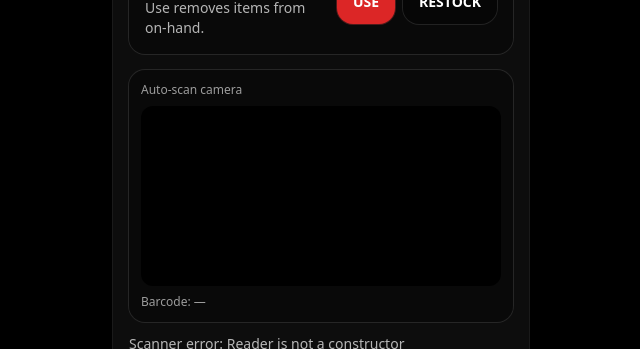
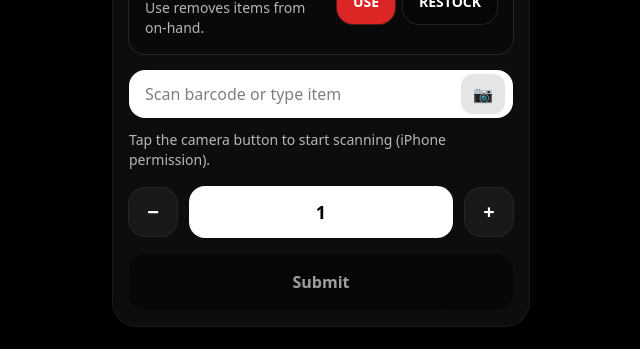
Before and after one commit to ASC-Harrison/nextjs-with-supabase, a Next.js app: page / in a window 1280 px wide. Shown: the part 451-800 px from the top of the page, without its empty margins (319-959 px from the left). Built offline with nearby package versions, Linux system fonts and the light colour scheme; no server answers.

Commit message:
Update page.tsx

```diff
--- a/app/page.tsx
+++ b/app/page.tsx
@@ -18,59 +18,55 @@ export default function Page() {
   const [areas, setAreas] = useState<AreaRow[]>([]);
   const [areaId, setAreaId] = useState<string>("");
 
-  const [barcode, setBarcode] = useState("");
+  const [barcodeOrText, setBarcodeOrText] = useState("");
   const [resolvedItem, setResolvedItem] = useState<ItemRow | null>(null);
+  const [status, setStatus] = useState("");
 
-  const [status, setStatus] = useState<string>("");
-
-  // Add-item modal state
+  // add-item modal
   const [addOpen, setAddOpen] = useState(false);
   const [addName, setAddName] = useState("");
   const [addPar, setAddPar] = useState<number>(0);
 
-  // Camera scanning
+  // scanner
   const videoRef = useRef<HTMLVideoElement | null>(null);
   const readerRef = useRef<BrowserMultiFormatReader | null>(null);
   const lastScanRef = useRef<string>("");
 
-  const modeHelp = useMemo(() => {
-    return mode === "USE" ? "Use removes items from on-hand." : "Restock adds items to on-hand.";
-  }, [mode]);
+  const modeHelp = useMemo(
+    () => (mode === "USE" ? "Use removes items from on-hand." : "Restock adds items to on-hand."),
+    [mode]
+  );
 
-  // Load areas from API
+  // load areas
   useEffect(() => {
     (async () => {
       const res = await fetch("/api/locations");
       const json = await res.json();
-
       if (!json.ok) {
         setStatus(`Area load failed: ${json.error}`);
-        setAreas([]);
-        setAreaId("");
         return;
       }
-
       setAreas(json.locations);
       setAreaId(json.locations?.[0]?.id ?? "");
     })();
   }, []);
 
-  // Start scanner automatically on Transaction tab
+  // auto-start scanner on Transaction tab (iPhone may require user gesture; button also starts it)
   useEffect(() => {
     if (tab !== "Transaction") {
       stopScanner();
       return;
     }
-    startScanner();
+    startScanner().catch(() => {
+      setStatus("Tap the camera button to start scanning (iPhone permission).");
+    });
     return () => stopScanner();
     // eslint-disable-next-line react-hooks/exhaustive-deps
   }, [tab]);
 
   async function startScanner() {
-    try {
     if (!videoRef.current) return;
 
-      // Stop any existing session
     stopScanner();
 
     const mod = await import("@zxing/browser");
@@ -80,29 +76,22 @@ export default function Page() {
 
     setStatus("Scanning…");
 
-      await reader.decodeFromVideoDevice(
-        undefined,
-        videoRef.current,
-        async (result) => {
+    await reader.decodeFromVideoDevice(undefined, videoRef.current, async (result) => {
       if (!result) return;
       const text = result.getText?.() ?? "";
       if (!text) return;
 
-          // prevent rapid duplicate scans
       if (text === lastScanRef.current) return;
       lastScanRef.current = text;
 
-          setBarcode(text);
+      setBarcodeOrText(text);
       await lookupBarcode(text);
-        }
-      );
-    } catch (e: any) {
-      setStatus(`Scanner error: ${e?.message ?? "unknown"}`);
-    }
+    });
   }
 
   function stopScanner() {
     try {
+      // typings differ by version; this avoids TS build failures
       (readerRef.current as any)?.reset?.();
     } catch {}
     readerRef.current = null;
@@ -136,26 +125,24 @@ export default function Page() {
   }
 
   async function addItemNow() {
-    if (!barcode.trim()) return alert("No barcode scanned.");
+    const barcode = barcodeOrText.trim();
+    if (!barcode) return alert("No barcode scanned.");
     if (!addName.trim()) return alert("Enter item name.");
-    if (!areaId) return alert("Select an area.");
+    if (!areaId) return alert("Select a location.");
 
     const res = await fetch("/api/items/create", {
       method: "POST",
       headers: { "Content-Type": "application/json" },
       body: JSON.stringify({
         name: addName.trim(),
-        barcode: barcode.trim(),
+        barcode,
         area_id: areaId,
         par_level: addPar,
       }),
     });
 
     const json = await res.json();
-    if (!json.ok) {
-      alert(`Add failed: ${json.error}`);
-      return;
-    }
+    if (!json.ok) return alert(`Add failed: ${json.error}`);
 
     setResolvedItem(json.item);
     setAddOpen(false);
@@ -164,7 +151,7 @@ export default function Page() {
 
   async function submitTransaction() {
     if (!resolvedItem?.id) return alert("Scan an item first.");
-    if (!areaId && !mainOverride) return alert("Select an area.");
+    if (!areaId && !mainOverride) return alert("Select a location.");
 
     const res = await fetch("/api/transaction", {
       method: "POST",
@@ -179,10 +166,7 @@ export default function Page() {
     });
 
     const json = await res.json();
-    if (!json.ok) {
-      alert(`Transaction failed: ${json.error}`);
-      return;
-    }
+    if (!json.ok) return alert(`Transaction failed: ${json.error}`);
 
     setMainOverride(false);
     setQty(1);
@@ -213,10 +197,10 @@ export default function Page() {
         </TabButton>
       </div>
 
-      {/* Content */}
+      {/* Transaction */}
       {tab === "Transaction" ? (
         <div className="mt-5 rounded-3xl bg-white/5 p-4 ring-1 ring-white/10">
-          {/* Area select */}
+          {/* Select location */}
           <div className="text-sm text-white/70">Select location</div>
           <div className="mt-2">
             <select
@@ -242,7 +226,7 @@ export default function Page() {
               <div>
                 <div className="text-lg font-semibold">One-time override</div>
                 <div className="mt-1 text-sm text-white/70">
-                  Grabbed it from <span className="font-semibold text-white/85">MAIN</span> supply room? Tap once.
+                  Grabbed it from <span className="font-semibold text-white/85">MAIN</span> supply room? Tap this once.
                 </div>
               </div>
 
@@ -270,7 +254,6 @@ export default function Page() {
                 <div className="text-lg font-semibold">Mode</div>
                 <div className="mt-1 text-sm text-white/70">{modeHelp}</div>
               </div>
-
               <div className="flex gap-2">
                 <ModeButton active={mode === "USE"} tone="danger" onClick={() => setMode("USE")}>
                   USE
@@ -282,24 +265,42 @@ export default function Page() {
             </div>
           </div>
 
-          {/* Live camera preview (auto scan) */}
-          <div className="mt-4 rounded-2xl bg-black/30 p-3 ring-1 ring-white/10">
-            <div className="text-xs text-white/60 mb-2">Auto-scan camera</div>
+          {/* Scan input (camera button INSIDE input — matches desktop look) */}
+          <div className="mt-4">
+            <div className="relative w-full">
+              <input
+                value={barcodeOrText}
+                onChange={(e) => setBarcodeOrText(e.target.value)}
+                onKeyDown={async (e) => {
+                  if (e.key === "Enter") {
+                    const v = barcodeOrText.trim();
+                    if (v) await lookupBarcode(v);
+                  }
+                }}
+                placeholder="Scan barcode or type item"
+                className="w-full rounded-2xl bg-white text-black placeholder-black/50 px-4 py-3 pr-14 ring-1 ring-black/10 focus:outline-none focus:ring-2 focus:ring-black/20"
+              />
+              <button
+                type="button"
+                onClick={() => startScanner().catch(() => setStatus("Camera permission blocked. Try again."))}
+                className="absolute right-2 top-1/2 -translate-y-1/2 rounded-xl bg-black/10 px-3 py-2 text-black hover:bg-black/20"
+                aria-label="Start scanner"
+              >
+                📷
+              </button>
+            </div>
+          </div>
+
+          {/* Hidden video for scanning so UI stays identical */}
           <video
             ref={videoRef}
-              className="w-full rounded-xl bg-black"
+            className="absolute w-px h-px opacity-0 pointer-events-none"
             muted
             playsInline
           />
-            <div className="mt-2 text-xs text-white/60 break-all">
-              Barcode: {barcode || "—"}
-            </div>
-          </div>
 
-          {/* Status + Found item */}
-          <div className="mt-3 text-sm text-white/70">
-            {status || "Ready."}
-          </div>
+          {/* Status */}
+          <div className="mt-3 text-sm text-white/70">{status || "Ready."}</div>
           {resolvedItem ? (
             <div className="mt-2 rounded-2xl bg-black/30 p-3 ring-1 ring-white/10">
               <div className="text-sm font-semibold">{resolvedItem.name}</div>
@@ -316,23 +317,21 @@ export default function Page() {
             <QtyButton onClick={() => setQty((q) => q + 1)}>+</QtyButton>
           </div>
 
-          {/* Confirm */}
+          {/* Submit */}
           <button
-            className="mt-4 w-full rounded-2xl bg-white px-4 py-3 text-black font-semibold hover:bg-white/90 disabled:opacity-60"
+            className="mt-4 w-full rounded-2xl bg-black/80 px-4 py-4 text-white font-semibold hover:bg-black disabled:opacity-60"
             onClick={submitTransaction}
             disabled={!resolvedItem}
           >
-            Confirm {mode === "USE" ? "Use" : "Restock"}
+            Submit
           </button>
 
-          {/* Add modal */}
+          {/* Add item modal */}
           {addOpen ? (
             <div className="fixed inset-0 z-50 flex items-end justify-center bg-black/60 p-4">
               <div className="w-full max-w-md rounded-3xl bg-[#111] p-4 ring-1 ring-white/10">
                 <div className="text-lg font-semibold">Item not found</div>
-                <div className="mt-1 text-sm text-white/70 break-all">
-                  Barcode: {barcode}
-                </div>
+                <div className="mt-1 text-sm text-white/70 break-all">Barcode: {barcodeOrText}</div>
 
                 <div className="mt-3">
                   <div className="text-xs text-white/60 mb-1">Item name</div>
@@ -376,39 +375,26 @@ export default function Page() {
       ) : tab === "Totals" ? (
         <div className="mt-5 rounded-3xl bg-white/5 p-4 ring-1 ring-white/10">
           <div className="text-lg font-semibold">Totals</div>
-          <div className="mt-2 text-sm text-white/70">
-            (Next: build totals view from storage_inventory.)
-          </div>
+          <div className="mt-2 text-sm text-white/70">(Hook this to storage_inventory totals next.)</div>
         </div>
       ) : (
         <div className="mt-5 rounded-3xl bg-white/5 p-4 ring-1 ring-white/10">
           <div className="text-lg font-semibold">Settings</div>
-          <div className="mt-2 text-sm text-white/70">
-            (Next: lock/unlock, main supply area, staff PIN, etc.)
-          </div>
+          <div className="mt-2 text-sm text-white/70">(Lock/unlock, staff PIN, etc. next.)</div>
         </div>
       )}
     </div>
   );
 }
 
-function TabButton({
-  active,
-  children,
-  onClick,
-}: {
-  active: boolean;
-  children: React.ReactNode;
-  onClick: () => void;
-}) {
+/* UI helpers */
+function TabButton({ active, children, onClick }: { active: boolean; children: React.ReactNode; onClick: () => void }) {
   return (
     <button
       onClick={onClick}
       className={[
         "flex-1 rounded-2xl px-4 py-3 text-sm font-semibold ring-1 transition",
-        active
-          ? "bg-white text-black ring-white/20"
-          : "bg-white/5 text-white ring-white/10 hover:ring-white/20",
+        active ? "bg-white text-black ring-white/20" : "bg-white/5 text-white ring-white/10 hover:ring-white/20",
       ].join(" ")}
     >
       {children}
@@ -428,18 +414,13 @@ function ModeButton({
   onClick: () => void;
 }) {
   const activeCls =
-    tone === "danger"
-      ? "bg-red-600 text-white ring-red-500/30"
-      : "bg-white text-black ring-white/20";
+    tone === "danger" ? "bg-red-600 text-white ring-red-500/30" : "bg-white text-black ring-white/20";
   const inactiveCls = "bg-black/30 text-white ring-white/10 hover:ring-white/20";
 
   return (
     <button
       onClick={onClick}
-      className={[
-        "rounded-2xl px-4 py-3 text-sm font-bold ring-1 transition",
-        active ? activeCls : inactiveCls,
-      ].join(" ")}
+      className={["rounded-2xl px-4 py-3 text-sm font-bold ring-1 transition", active ? activeCls : inactiveCls].join(" ")}
       aria-pressed={active}
     >
       {children}
```
Lines whose indentation alone changed are shown as unchanged.
